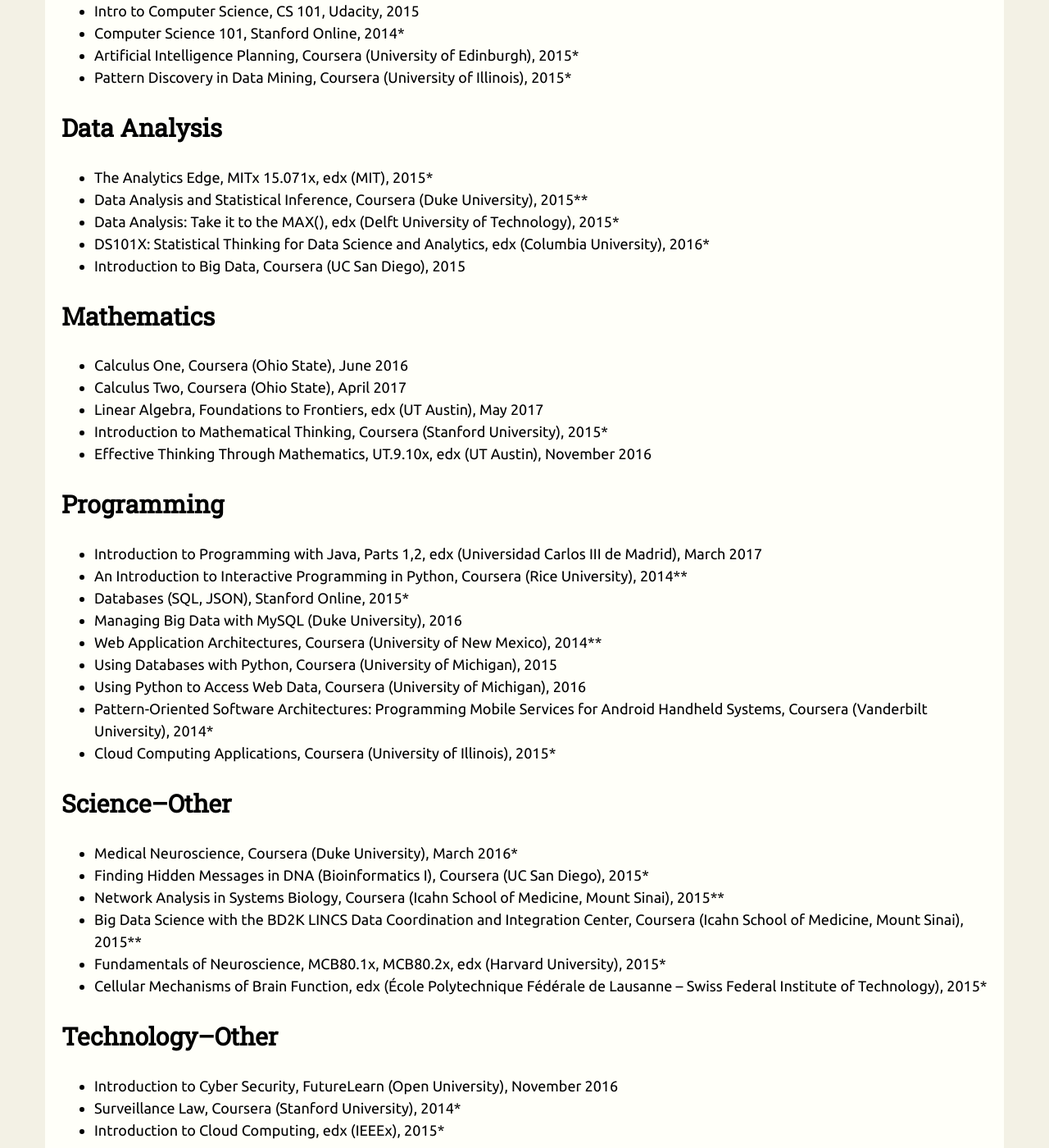
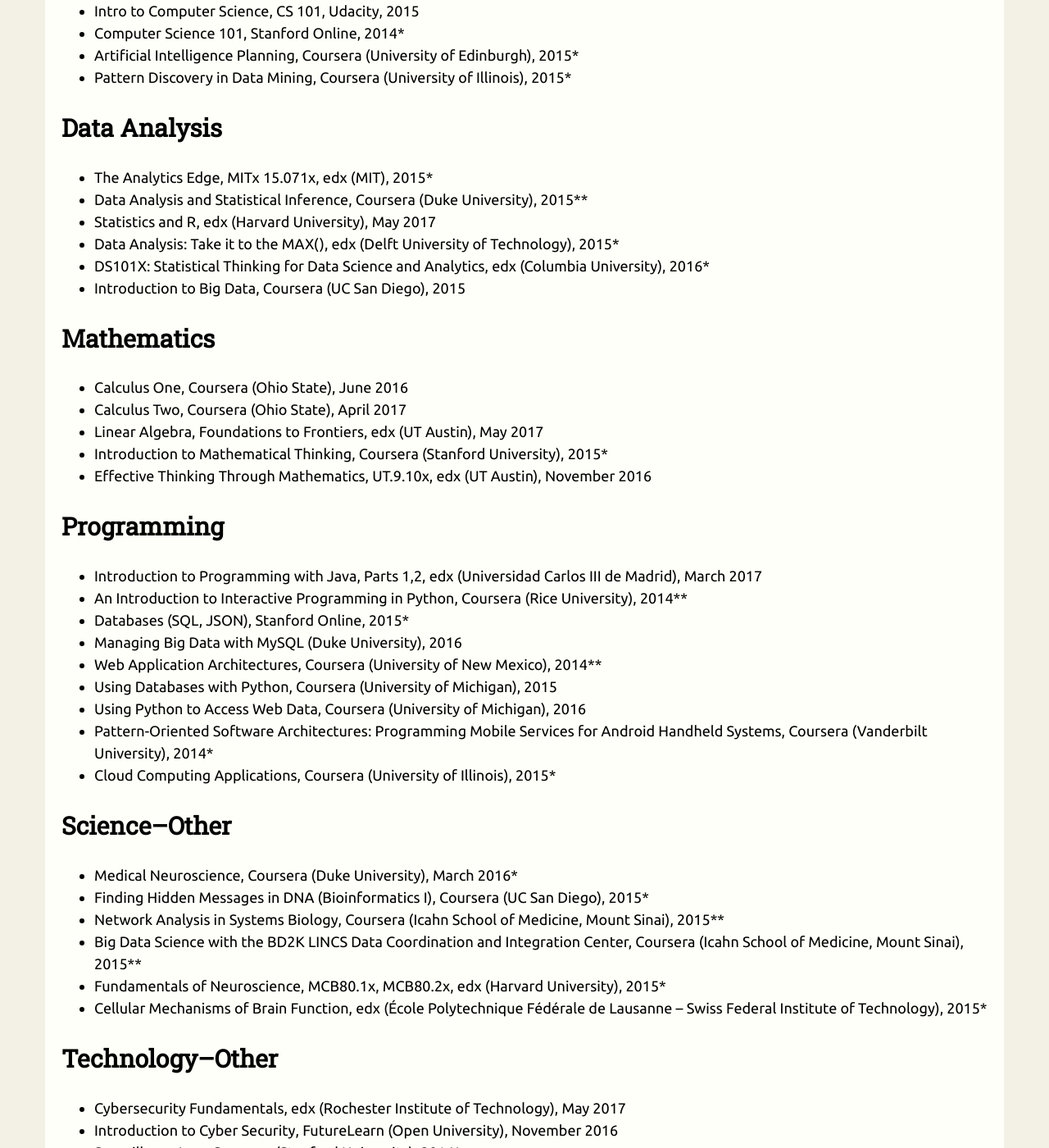
Before and after one commit to ashlynnpai/journal, a Jekyll site: the page built from _pages/courses.md, in a window 1280 px wide and 1400 px high, scrolled down 440 px. Shown: the whole window at 82% size. Built offline with Jekyll 4.4.1, drawn with Linux system fonts in a browser that asks for light colours.

Commit message:
add two courses to courses page

```diff
--- a/_pages/courses.md
+++ b/_pages/courses.md
@@ -20,6 +20,7 @@ A partial list of online courses completed.
 
 * The Analytics Edge, MITx 15.071x, edx (MIT), 2015*
 * Data Analysis and Statistical Inference, Coursera (Duke University), 2015**
+* Statistics and R, edx (Harvard University), May 2017
 * Data Analysis: Take it to the MAX(), edx (Delft University of Technology), 2015*
 * DS101X: Statistical Thinking for Data Science and Analytics, edx (Columbia University), 2016*
 * Introduction to Big Data, Coursera (UC San Diego), 2015
@@ -56,6 +57,7 @@ A partial list of online courses completed.
 
 # Technology--Other
 
+* Cybersecurity Fundamentals, edx (Rochester Institute of Technology), May 2017
 * Introduction to Cyber Security, FutureLearn (Open University), November 2016
 * Surveillance Law, Coursera (Stanford University), 2014*
 * Introduction to Cloud Computing, edx (IEEEx), 2015*
```
